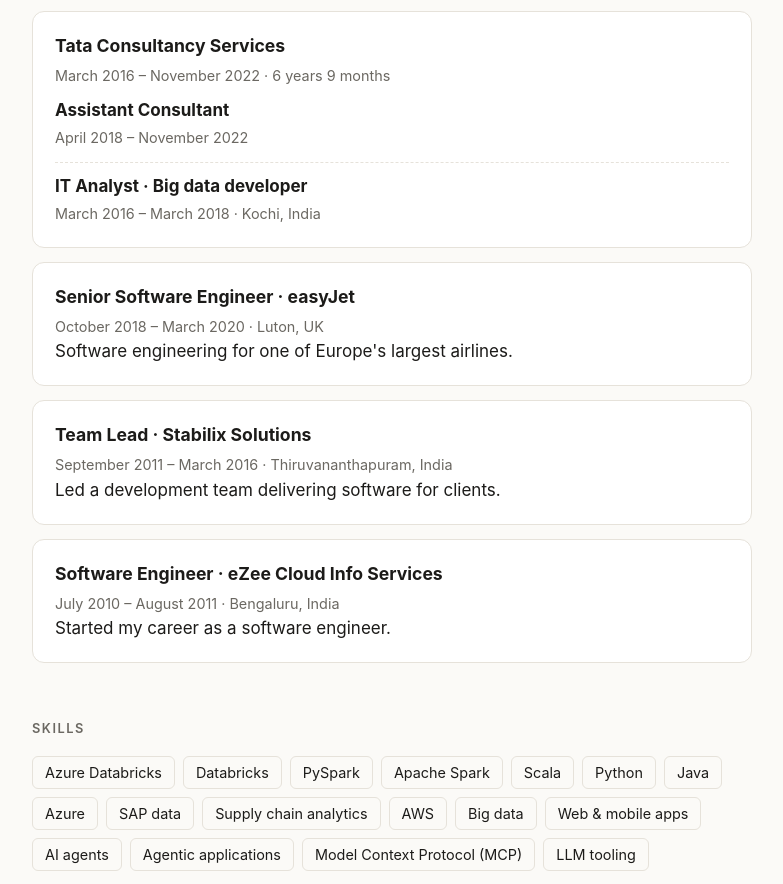
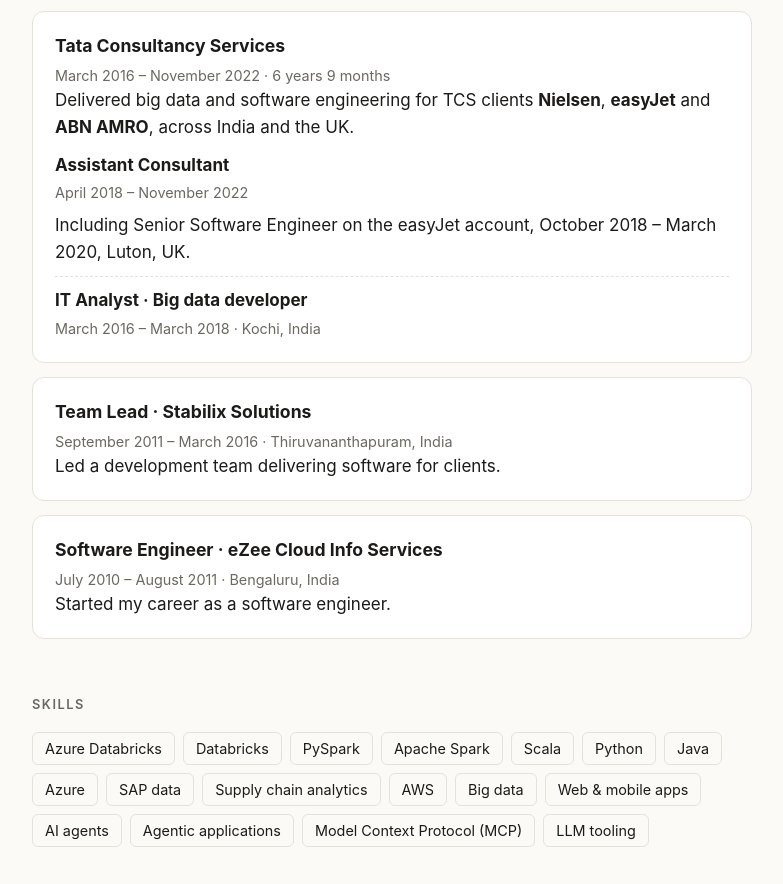
Before and after one commit to praveenthulasiram/praveenthulasiram.github.io, a plain HTML site: page index.html in a window 1280 px wide. Shown: the part 2209-3093 px from the top of the page, without its empty margins (248-1031 px from the left). Drawn offline with Linux system fonts and the light colour scheme.

Commit message:
Show TCS clients Nielsen, easyJet, ABN AMRO
Co-Authored-By: Claude Opus 5.5 <noreply@anthropic.com>
Claude-Session: https://claude.ai/code/session_01QxcoxsnC7WHNbyniXPbJBr

```diff
--- a/index.html
+++ b/index.html
@@ -103,13 +103,10 @@
     <div class="card">
       <h3>Tata Consultancy Services</h3>
       <p class="meta">March 2016 – November 2022 · 6 years 9 months</p>
-      <div class="role"><strong>Assistant Consultant</strong><span class="meta">April 2018 – November 2022</span></div>
+      <p>Delivered big data and software engineering for TCS clients <strong>Nielsen</strong>, <strong>easyJet</strong> and <strong>ABN AMRO</strong>, across India and the UK.</p>
+      <div class="role"><strong>Assistant Consultant</strong><span class="meta">April 2018 – November 2022</span>
+        <p>Including Senior Software Engineer on the easyJet account, October 2018 – March 2020, Luton, UK.</p></div>
       <div class="role"><strong>IT Analyst · Big data developer</strong><span class="meta">March 2016 – March 2018 · Kochi, India</span></div>
-    </div>
-    <div class="card">
-      <h3>Senior Software Engineer · easyJet</h3>
-      <p class="meta">October 2018 – March 2020 · Luton, UK</p>
-      <p>Software engineering for one of Europe's largest airlines.</p>
     </div>
     <div class="card">
       <h3>Team Lead · Stabilix Solutions</h3>
```
